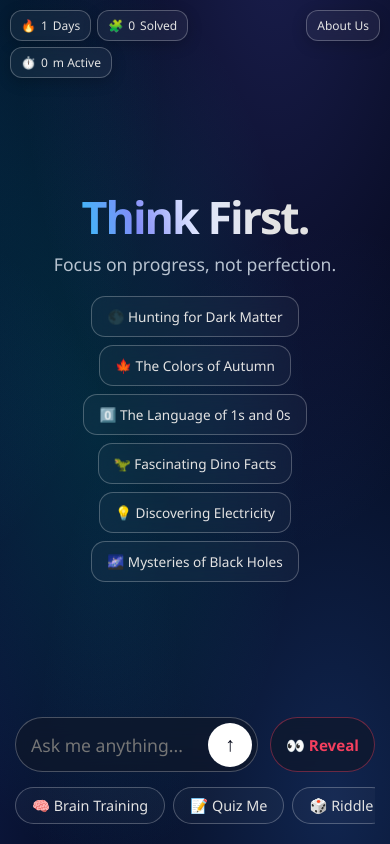
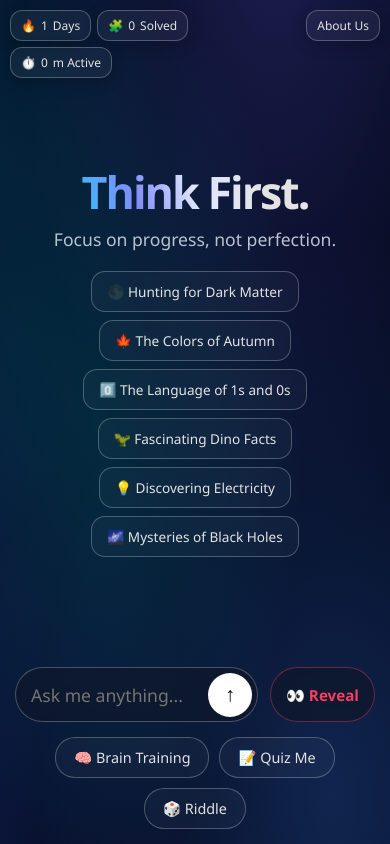
Before and after one commit to imprashant005-dev/Think-First-Bot, a Flask app: page / in a window 390 px wide. Run offline with Flask 3, Linux system fonts and the light colour scheme.

Commit message:
Updated index.html

```diff
--- a/templates/index.html
+++ b/templates/index.html
@@ -619,8 +619,8 @@
       }
 
       /* =========================================
-           📱 RESPONSIVE MEDIA QUERIES (MOBILE/TABLET)
-           ========================================= */
+             📱 RESPONSIVE MEDIA QUERIES (MOBILE/TABLET)
+             ========================================= */
       @media (max-width: 768px) {
         .stats-dashboard {
           top: 10px;
@@ -700,23 +700,23 @@
           font-size: 0.95em;
         }
 
+        /* --- UPDATED ACTION BAR MOBILE --- */
         .action-bar {
-          flex-wrap: nowrap;
-          overflow-x: auto;
-          justify-content: flex-start;
+          display: flex;
+          gap: 10px;
+          margin-top: 15px;
+          justify-content: center; /* Centered on mobile */
           width: 100%;
-          padding-bottom: 5px;
+          flex-wrap: wrap; /* Allows wrap if buttons are too wide */
           scrollbar-width: none;
           -webkit-overflow-scrolling: touch;
-          gap: 8px;
         }
         .action-bar::-webkit-scrollbar {
           display: none;
         }
         .action-btn {
           white-space: nowrap;
-          flex-shrink: 0;
-          padding: 8px 16px;
+          padding: 10px 18px;
           font-size: 0.9em;
         }
 
```
